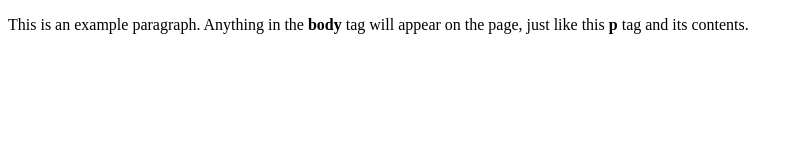
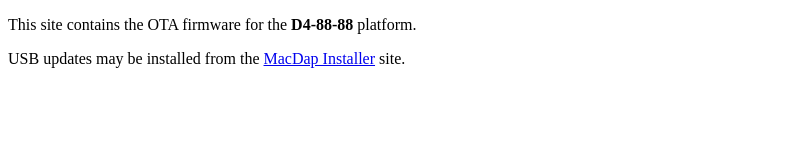
Before and after one commit to jmdapozzo/firmware-updates, a plain HTML site: page index.html in a window 1280 px wide. Shown: the whole page, without its empty margins (0-800 px from the left). Drawn offline with Linux system fonts and the light colour scheme.

Commit message:
Update index.html
Better explanation text

```diff
--- a/index.html
+++ b/index.html
@@ -1,9 +1,10 @@
 <!doctype html>
 <html>
   <head>
-    <title>This is the title of the webpage!</title>
+    <title>D4-88-88 Firmware</title>
   </head>
   <body>
-    <p>This is an example paragraph. Anything in the <strong>body</strong> tag will appear on the page, just like this <strong>p</strong> tag and its contents.</p>
+    <p>This site contains the OTA firmware for the <strong>D4-88-88</strong> platform.</p>
+    <p>USB updates may be installed from the <a href="https://production.backend.macdap.net/">MacDap Installer</a> site.</p>
   </body>
 </html>
```
